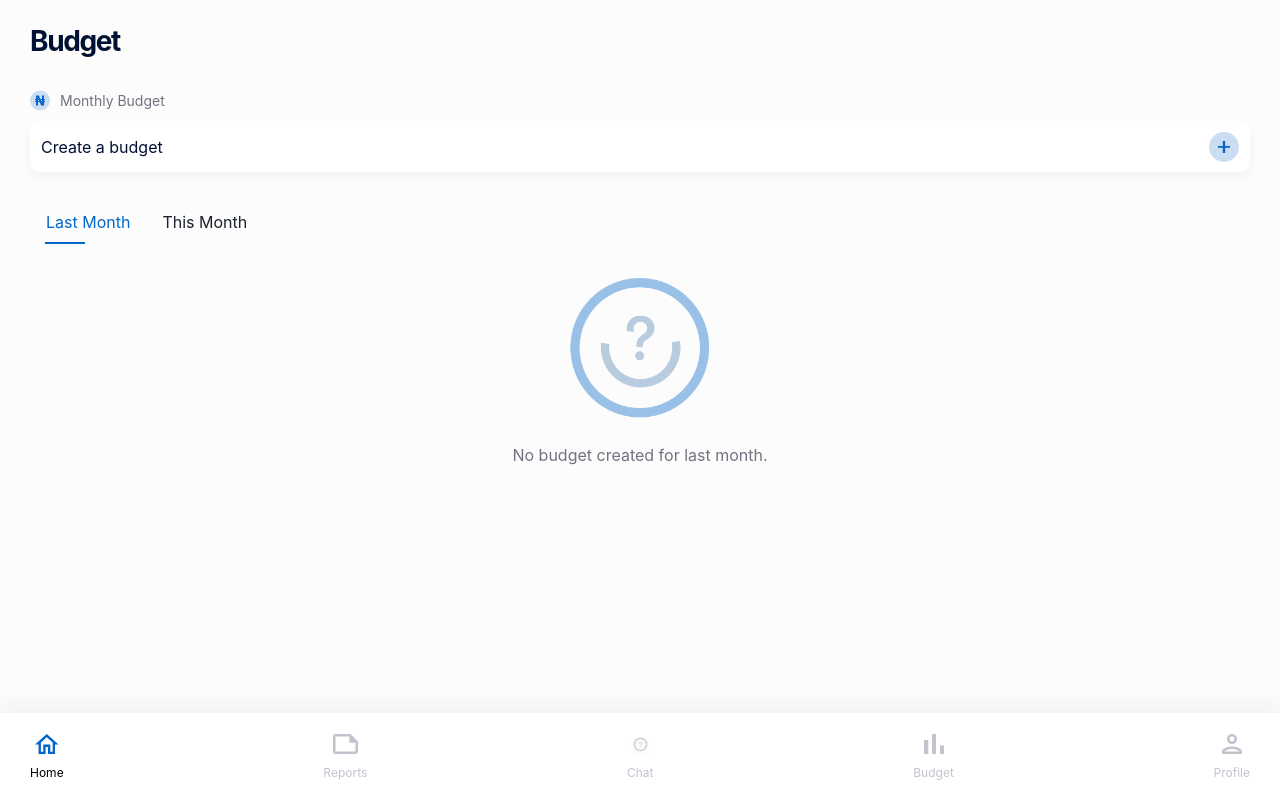
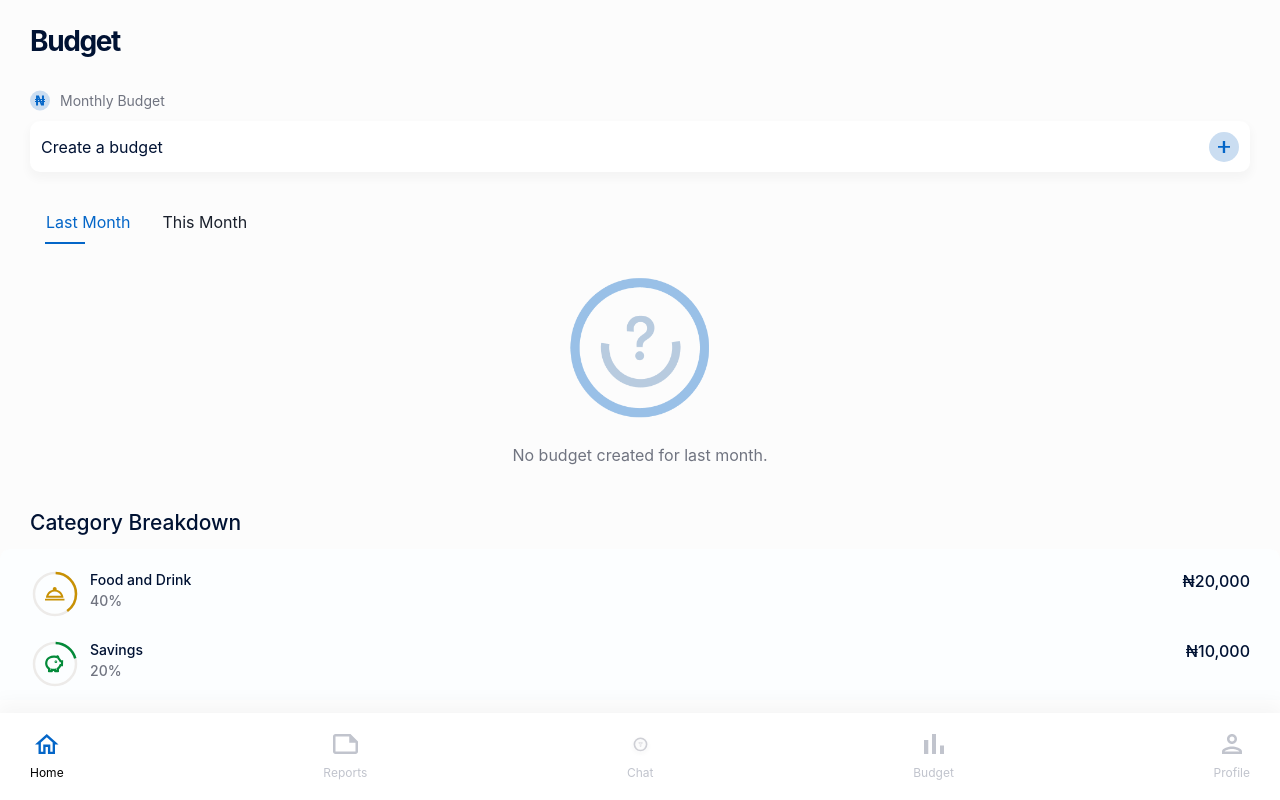
Before and after one commit to Alausa-AbdulAzeez/budgetapp, a React (Vite) app: page / in a window 1280 px wide. Built offline with nearby package versions, Linux system fonts and the light colour scheme.

Commit message:
completed category breakdoen

```diff
--- /dev/null
+++ b/src/components/CategoryBreakdown.jsx
@@ -0,0 +1,82 @@
+import { Box, Text } from "@chakra-ui/react";
+import React from "react";
+import CircleWithIconAndProgress from "./CirleWithIconAndProgress";
+import { Food, Save } from "../assets/icons";
+
+const CategoryBreakdown = () => {
+  // CATEGORIES
+  const categories = [
+    {
+      title: "Food and Drink",
+      percent: "40",
+      amount: "₦20,000",
+      total: "₦42,000",
+      icon: Food,
+      color: "#C89104",
+    },
+    {
+      title: "Savings",
+      percent: "20",
+      amount: "₦10,000",
+      total: "₦24,000",
+      icon: Save,
+      color: "#038A39",
+    },
+  ];
+
+  return (
+    <Box>
+      <Text
+        ml="30px"
+        color="#001233"
+        fontSize="21px"
+        fontWeight="500"
+        mt="40px"
+        mb="10px"
+      >
+        Category Breakdown
+      </Text>
+      <Box
+        bg="#FCFEFF"
+        borderRadius="10px"
+        minHeight="200px"
+        px="30px"
+        py="20px"
+      >
+        {categories?.map((category, index) => {
+          const { title, percent, amount, icon, color, alt } = category;
+          return (
+            <Box
+              key={index}
+              display="flex"
+              justifyContent="space-between"
+              mb={"20px"}
+            >
+              <Box display="flex" gap="10px">
+                <CircleWithIconAndProgress
+                  percent={percent}
+                  icon={icon}
+                  color={color}
+                  title={title}
+                />
+                <Box>
+                  <Text fontSize="14px" fontWeight={500} color={"#001233"}>
+                    {title}
+                  </Text>
+                  <Text fontSize="14px" fontWeight={500} color={"#707480"}>
+                    {percent}%
+                  </Text>
+                </Box>
+              </Box>
+              <Text fontSize="16px" fontWeight={500} color={"#001233"}>
+                {amount}
+              </Text>
+            </Box>
+          );
+        })}
+      </Box>
+    </Box>
+  );
+};
+
+export default CategoryBreakdown;
--- a/src/components/CirleWithIconAndProgress.jsx
+++ b/src/components/CirleWithIconAndProgress.jsx
@@ -1,27 +1,27 @@
-import React from 'react'
-import { CircularProgress, Box, Center, Text } from '@chakra-ui/react'
+import React from "react";
+import { CircularProgress, Box, Center, Text, Image } from "@chakra-ui/react";
 
-const CircleWithIconAndProgress = ({ percent, icon }) => {
+const CircleWithIconAndProgress = ({ percent, icon, color, title }) => {
   return (
-    <Box position='relative' w='100px' h='100px'>
+    <Box position="relative" w="50px" h="50px">
       <CircularProgress
         value={percent}
-        color='blue'
-        thickness='10px'
-        size='100%'
+        color={color || "gray"}
+        thickness="5px"
+        size="100%"
       />
       <Center
-        position='absolute'
-        top='50%'
-        left='50%'
-        transform='translate(-50%, -50%)'
+        position="absolute"
+        top="50%"
+        left="50%"
+        transform="translate(-50%, -50%)"
       >
-        <Text fontSize='2xl' color='blue'>
-          {icon}
-        </Text>
+        <Box>
+          <Image src={icon} alt={title} w="20px" h="20px" />
+        </Box>
       </Center>
     </Box>
-  )
-}
+  );
+};
 
-export default CircleWithIconAndProgress
+export default CircleWithIconAndProgress;
--- a/src/components/MonthlyBudget.jsx
+++ b/src/components/MonthlyBudget.jsx
@@ -7,74 +7,72 @@ import {
   TabPanel,
   Tabs,
   Text,
-} from '@chakra-ui/react'
-import { NoBudgetCreated } from '../assets/icons'
-import CircleWithPercent from './CircleWithPercent'
-import CircleWithIconAndProgress from './CirleWithIconAndProgress'
+} from "@chakra-ui/react";
+import { NoBudgetCreated } from "../assets/icons";
 
 const MonthlyBudget = () => {
+  const donutChartData = [30, 20, 50];
   const tabStyles = {
-    color: '#0466C8',
-    ':after': {
+    color: "#0466C8",
+    ":after": {
       content: '""',
-      height: '2px',
-      position: 'absolute',
-      width: '40px',
-      background: '#0466C8',
-      bottom: '-2px',
-      left: '15px',
+      height: "2px",
+      position: "absolute",
+      width: "40px",
+      background: "#0466C8",
+      bottom: "-2px",
+      left: "15px",
     },
-  }
+  };
 
   return (
-    <Box mt={'30px'}>
+    <Box mt={"30px"} px="30px">
       <Tabs>
-        <TabList border={'0px'} mb={'30px'}>
-          <Tab position={'relative'} _selected={{ ...tabStyles }}>
+        <TabList border={"0px"} mb={"30px"}>
+          <Tab position={"relative"} _selected={{ ...tabStyles }}>
             Last Month
           </Tab>
-          <Tab position={'relative'} _selected={{ ...tabStyles }}>
+          <Tab position={"relative"} _selected={{ ...tabStyles }}>
             This Month
           </Tab>
         </TabList>
         <TabPanels>
           <TabPanel
-            display={'flex'}
-            alignItems={'center'}
-            flexDirection={'column'}
-            padding={'0px'}
+            display={"flex"}
+            alignItems={"center"}
+            flexDirection={"column"}
+            padding={"0px"}
           >
             <Image
               src={NoBudgetCreated}
-              alt='Empty'
-              w={'150px'}
-              height={'150px'}
+              alt="Empty"
+              w={"150px"}
+              height={"150px"}
             />
-            <Text w={'60%'} textAlign={'center'} mt={'21px'} color={'#707480'}>
+            <Text w={"60%"} textAlign={"center"} mt={"21px"} color={"#707480"}>
               No budget created for last month.
             </Text>
           </TabPanel>
           <TabPanel
-            display={'flex'}
-            alignItems={'center'}
-            flexDirection={'column'}
-            padding={'0px'}
+            display={"flex"}
+            alignItems={"center"}
+            flexDirection={"column"}
+            padding={"0px"}
           >
             <Image
               src={NoBudgetCreated}
-              alt='Empty'
-              w={'150px'}
-              height={'150px'}
+              alt="Empty"
+              w={"150px"}
+              height={"150px"}
             />
-            <Text w={'60%'} textAlign={'center'} mt={'21px'} color={'#707480'}>
+            <Text w={"60%"} textAlign={"center"} mt={"21px"} color={"#707480"}>
               You haven’t created a budget for this month yet
             </Text>
-            <CircleWithIconAndProgress percent={76} />
           </TabPanel>
         </TabPanels>
       </Tabs>
     </Box>
-  )
-}
+  );
+};
 
-export default MonthlyBudget
+export default MonthlyBudget;
--- a/src/components/PageTitle.jsx
+++ b/src/components/PageTitle.jsx
@@ -1,46 +1,52 @@
-import { Box, Text, Image } from '@chakra-ui/react'
-import { AddIcon, Naira } from '../assets/icons'
+import { Box, Text, Image } from "@chakra-ui/react";
+import { AddIcon, Naira } from "../assets/icons";
 
 const PageTitle = () => {
   const boxStyles = {
-    borderRadius: '10px',
-    background: '#FFF',
-    height: '51px',
-    padding: '11px',
-    width: '100%',
-    boxShadow: '0px 5px 10px 2px rgba(0, 0, 0, 0.03)',
-    display: 'flex',
-    alignItems: 'center',
-    justifyContent: 'space-between',
-  }
+    borderRadius: "10px",
+    background: "#FFF",
+    height: "51px",
+    padding: "11px",
+    width: "100%",
+    boxShadow: "0px 5px 10px 2px rgba(0, 0, 0, 0.03)",
+    display: "flex",
+    alignItems: "center",
+    justifyContent: "space-between",
+  };
 
   return (
-    <Box mt={'20px'} display={'flex'} flexDirection={'column'} gap={'28px'}>
+    <Box
+      mt={"20px"}
+      display={"flex"}
+      flexDirection={"column"}
+      gap={"28px"}
+      px="30px"
+    >
       <Text
-        fontSize={'28px'}
-        color={'#001233'}
-        fontWeight={'700'}
-        letterSpacing={'-1.4px'}
+        fontSize={"28px"}
+        color={"#001233"}
+        fontWeight={"700"}
+        letterSpacing={"-1.4px"}
       >
         Budget
       </Text>
 
-      <Box display={'flex'} gap={'10px'} flexDirection={'column'}>
-        <Box display={'flex'} gap={'10px'}>
-          <Image src={Naira} alt='Currency' />
-          <Text color={'#707480'} fontSize={'14px'} fontWeight={'400'}>
+      <Box display={"flex"} gap={"10px"} flexDirection={"column"}>
+        <Box display={"flex"} gap={"10px"}>
+          <Image src={Naira} alt="Currency" />
+          <Text color={"#707480"} fontSize={"14px"} fontWeight={"400"}>
             Monthly Budget
           </Text>
         </Box>
         <Box sx={boxStyles}>
-          <Text color={'#001233'} fontSize={'16px'} fontWeight={'400'}>
+          <Text color={"#001233"} fontSize={"16px"} fontWeight={"400"}>
             Create a budget
           </Text>
-          <Image src={AddIcon} alt='Add' />
+          <Image src={AddIcon} alt="Add" />
         </Box>
       </Box>
     </Box>
-  )
-}
+  );
+};
 
-export default PageTitle
+export default PageTitle;
--- a/src/layouts/RootLayout.jsx
+++ b/src/layouts/RootLayout.jsx
@@ -1,20 +1,20 @@
-import { Flex } from '@chakra-ui/react'
-import { Outlet } from 'react-router-dom'
-import Navbar from '../components/Navbar'
+import { Flex } from "@chakra-ui/react";
+import { Outlet } from "react-router-dom";
+import Navbar from "../components/Navbar";
 
 const RootLayout = () => {
   return (
     <Flex
-      direction={'column'}
-      position={'relative'}
-      px={'30px'}
-      bg={'#FCFCFC'}
-      h={'100vh'}
+      direction={"column"}
+      position={"relative"}
+      bg={"#FCFCFC"}
+      height={"calc(100vh - 100px)"}
+      overflowY="auto"
     >
       <Outlet />
       <Navbar />
     </Flex>
-  )
-}
+  );
+};
 
-export default RootLayout
+export default RootLayout;
--- a/src/pages/Home.jsx
+++ b/src/pages/Home.jsx
@@ -1,14 +1,16 @@
-import { Box } from '@chakra-ui/react'
-import PageTitle from '../components/PageTitle'
-import MonthlyBudget from '../components/MonthlyBudget'
+import { Box } from "@chakra-ui/react";
+import PageTitle from "../components/PageTitle";
+import MonthlyBudget from "../components/MonthlyBudget";
+import CategoryBreakdown from "../components/CategoryBreakdown";
 
 const Home = () => {
   return (
     <Box>
       <PageTitle />
       <MonthlyBudget />
+      <CategoryBreakdown />
     </Box>
-  )
-}
+  );
+};
 
-export default Home
+export default Home;
```
Also changed, not shown: src/assets/icons/index.js (+20 -16 lines), src/components/DonutChart.jsx (added, +49 -0 lines), src/components/Navbar.jsx (+26 -26 lines), src/utils/NavData.jsx (+23 -23 lines), src/assets/icons/Food.svg (added), src/assets/icons/Save.svg (added).
